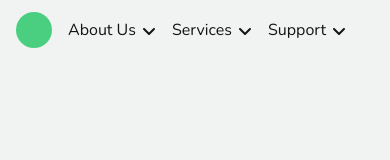
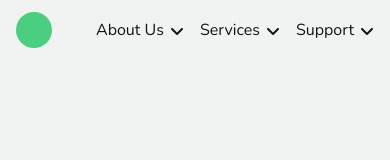
Before and after one commit to onatustun/graded-unit, a Next.js app: page / in a window 390 px wide. Shown: the top 160 px of the page. Built offline with nearby package versions, Linux system fonts and the light colour scheme.

Commit message:
nav mobile font sizing

```diff
--- a/components/ui/navigationMenu.tsx
+++ b/components/ui/navigationMenu.tsx
@@ -14,7 +14,7 @@ const NavigationMenu = React.forwardRef<
   <NavigationMenuPrimitive.Root
     ref={ref}
     className={cn(
-      "relative z-10 flex items-center justify-center",
+      "relative z-10 flex items-center justify-center max-[549px]:ml-auto",
       className
     )}
     {...props}
```
